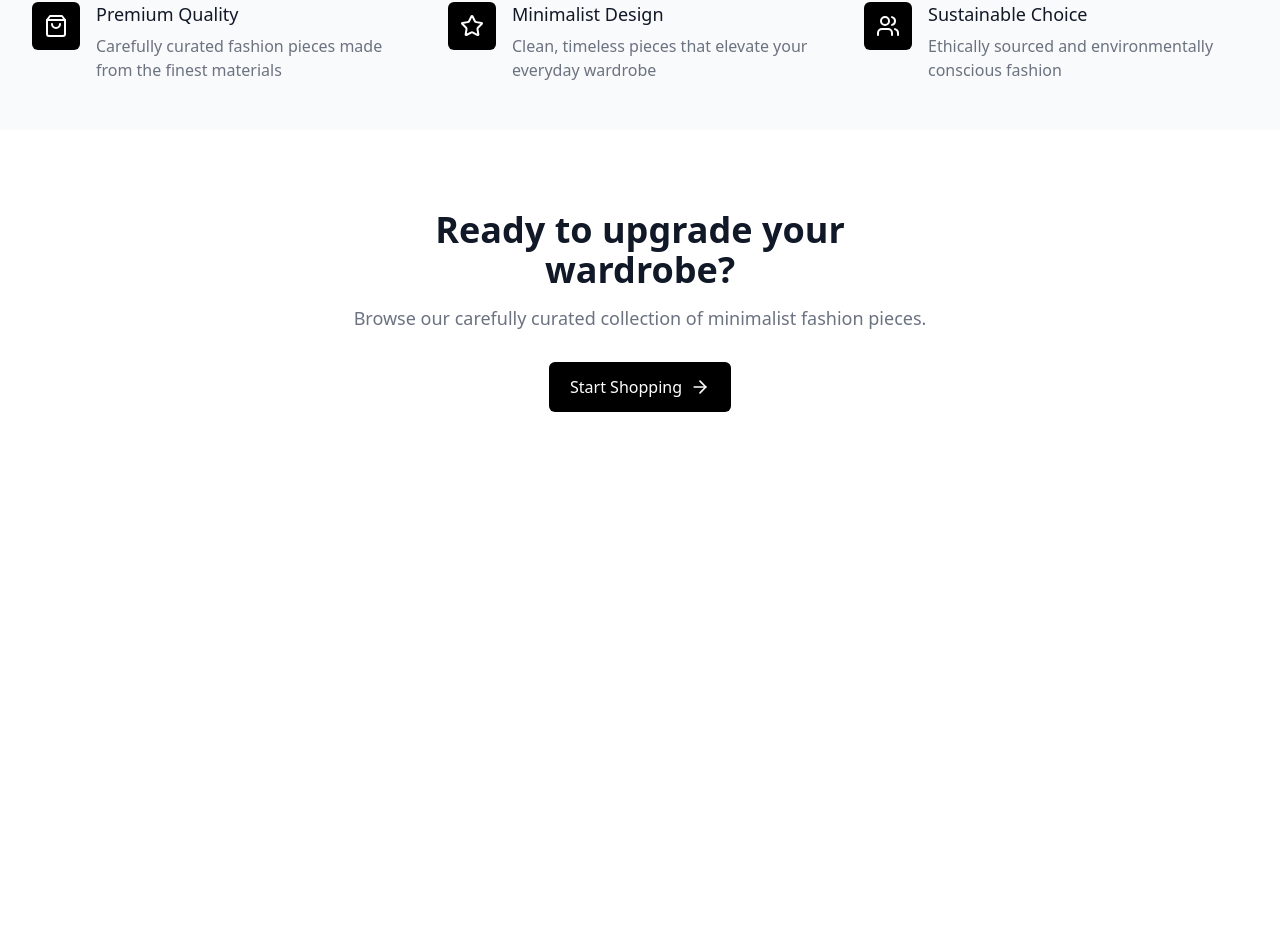
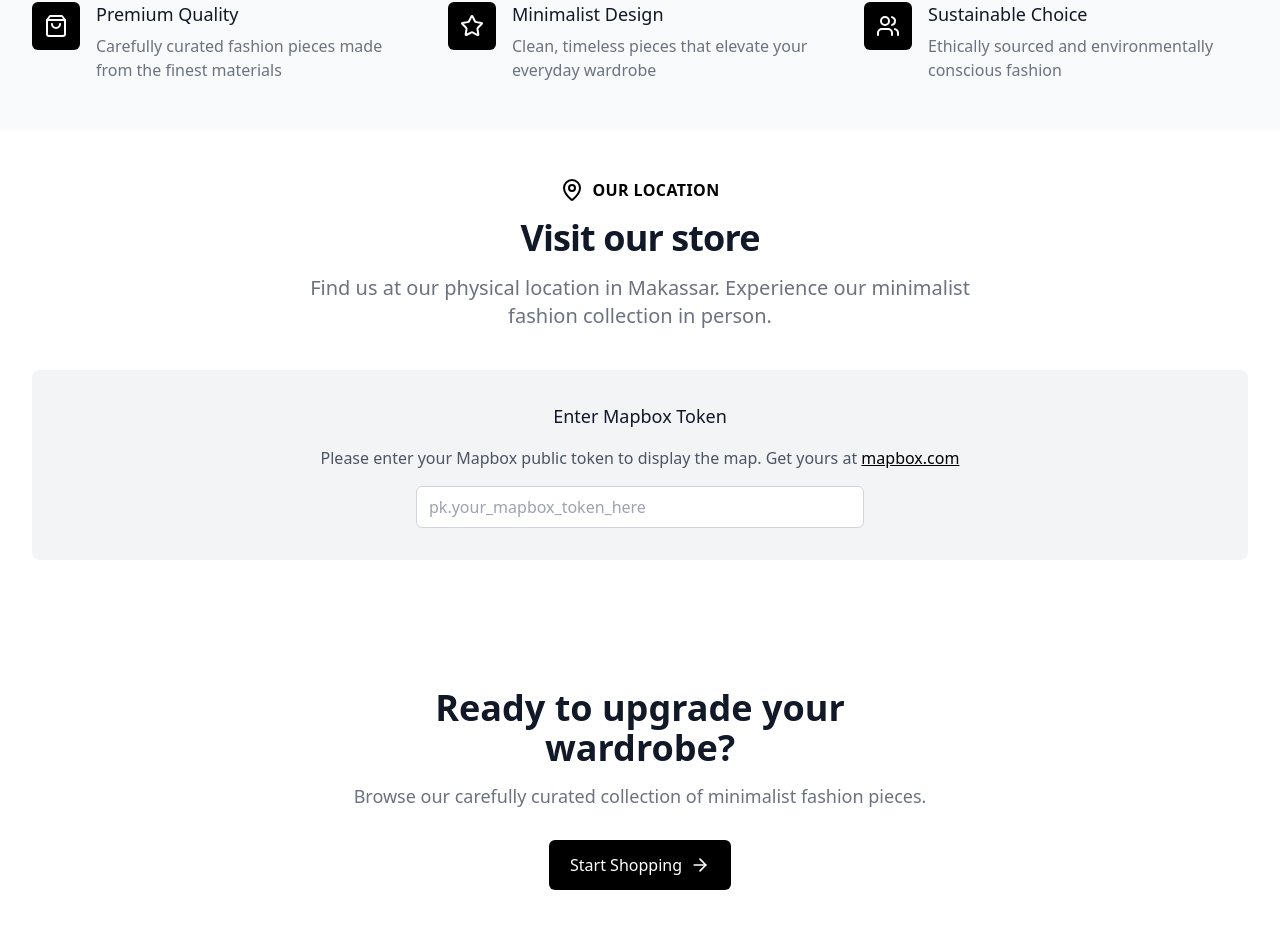
Before and after one commit to laksanagusta/style-shelf-browse, a React (Vite) app: page / in a window 1280 px wide. Shown: the part 793-1721 px from the top of the page. Before the commit the page ends 1285 px from the top, so only its background shows below. Built offline with nearby package versions, Linux system fonts and the light colour scheme.

Commit message:
Add map to homepage
Add a map component to the homepage with specified coordinates.

```diff
--- a/package.json
+++ b/package.json
@@ -47,6 +47,7 @@
     "embla-carousel-react": "^8.3.0",
     "input-otp": "^1.2.4",
     "lucide-react": "^0.462.0",
+    "mapbox-gl": "^3.13.0",
     "next-themes": "^0.3.0",
     "react": "^18.3.1",
     "react-day-picker": "^8.10.1",
--- a/src/components/Home.tsx
+++ b/src/components/Home.tsx
@@ -1,7 +1,7 @@
-
 import React from 'react';
-import { ArrowRight, ShoppingBag, Star, Users } from 'lucide-react';
+import { ArrowRight, ShoppingBag, Star, Users, MapPin } from 'lucide-react';
 import { Link } from 'react-router-dom';
+import Map from './Map';
 
 const Home = () => {
   const features = [
@@ -114,6 +114,25 @@ const Home = () => {
         </div>
       </section>
 
+      {/* Map Section */}
+      <section className="py-12 bg-white">
+        <div className="max-w-7xl mx-auto px-4 sm:px-6 lg:px-8">
+          <div className="lg:text-center mb-10">
+            <div className="flex items-center justify-center mb-4">
+              <MapPin className="w-6 h-6 text-black mr-2" />
+              <h2 className="text-base text-black font-semibold tracking-wide uppercase">Our Location</h2>
+            </div>
+            <p className="mt-2 text-3xl leading-8 font-extrabold tracking-tight text-gray-900 sm:text-4xl">
+              Visit our store
+            </p>
+            <p className="mt-4 max-w-2xl text-xl text-gray-500 lg:mx-auto">
+              Find us at our physical location in Makassar. Experience our minimalist fashion collection in person.
+            </p>
+          </div>
+          <Map />
+        </div>
+      </section>
+
       {/* CTA Section */}
       <section className="bg-white">
         <div className="max-w-2xl mx-auto text-center py-16 px-4 sm:py-20 sm:px-6 lg:px-8">
--- /dev/null
+++ b/src/components/Map.tsx
@@ -0,0 +1,68 @@
+
+import React, { useEffect, useRef, useState } from 'react';
+import mapboxgl from 'mapbox-gl';
+import 'mapbox-gl/dist/mapbox-gl.css';
+
+const Map = () => {
+  const mapContainer = useRef<HTMLDivElement>(null);
+  const map = useRef<mapboxgl.Map | null>(null);
+  const [mapboxToken, setMapboxToken] = useState('');
+
+  useEffect(() => {
+    if (!mapContainer.current || !mapboxToken) return;
+
+    // Initialize map
+    mapboxgl.accessToken = mapboxToken;
+
+    map.current = new mapboxgl.Map({
+      container: mapContainer.current,
+      style: 'mapbox://styles/mapbox/light-v11',
+      zoom: 12,
+      center: [119.8212716502291, -3.841744462338357], // Makassar coordinates
+    });
+
+    // Add a marker at the specified location
+    new mapboxgl.Marker({
+      color: '#000000'
+    })
+      .setLngLat([119.8212716502291, -3.841744462338357])
+      .addTo(map.current);
+
+    // Add navigation controls
+    map.current.addControl(
+      new mapboxgl.NavigationControl(),
+      'top-right'
+    );
+
+    // Cleanup
+    return () => {
+      map.current?.remove();
+    };
+  }, [mapboxToken]);
+
+  if (!mapboxToken) {
+    return (
+      <div className="bg-gray-100 rounded-lg p-8 text-center">
+        <h3 className="text-lg font-medium text-gray-900 mb-4">Enter Mapbox Token</h3>
+        <p className="text-gray-600 mb-4">
+          Please enter your Mapbox public token to display the map.
+          Get yours at <a href="https://mapbox.com/" target="_blank" rel="noopener noreferrer" className="text-black underline">mapbox.com</a>
+        </p>
+        <input
+          type="text"
+          placeholder="pk.your_mapbox_token_here"
+          className="w-full max-w-md px-3 py-2 border border-gray-300 rounded-md focus:ring-2 focus:ring-black focus:border-transparent"
+          onChange={(e) => setMapboxToken(e.target.value)}
+        />
+      </div>
+    );
+  }
+
+  return (
+    <div className="relative w-full h-64 md:h-80 lg:h-96">
+      <div ref={mapContainer} className="absolute inset-0 rounded-lg shadow-lg" />
+    </div>
+  );
+};
+
+export default Map;
```
Also changed, not shown: 1 other file (tests, documents, lock files or other folders).
